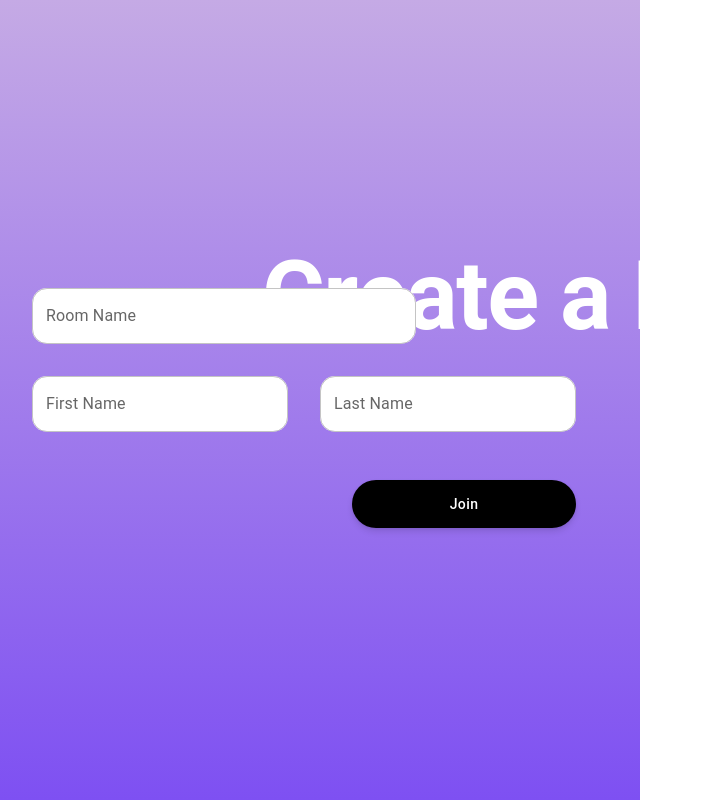
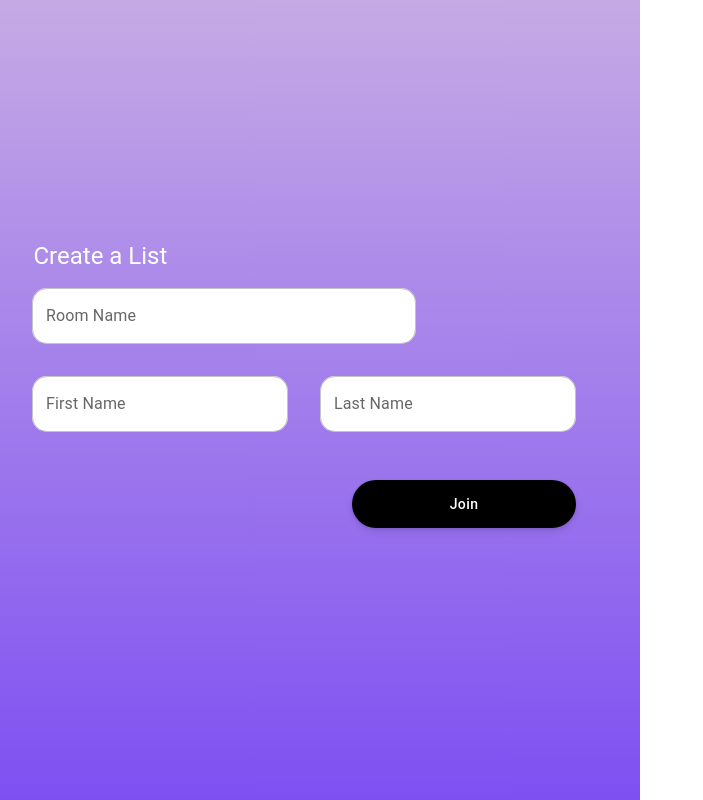
Before and after one commit to samschodron/OfficeHoursWaitingList, a React (Create React App) app in the folder frontend/: page /create-list-page in a window 1280 px wide. Shown: the whole page, without its empty margins (0-703 px from the left). Built offline with nearby package versions, Linux system fonts and the light colour scheme.

Commit message:
fixed some styling for create page

```diff
--- a/frontend/src/components/CreateListPage.js
+++ b/frontend/src/components/CreateListPage.js
@@ -53,7 +53,7 @@ const CreateListPage = () => {
     return (
         <Box>
             <rect className="background-rect">
-                <Typography className="join-header" variant="h1" component="h1" style={{ fontWeight: 'bold' }} gutterBottom>
+                <Typography className="create-header" variant="h5" component="h5" gutterBottom>
                     Create a List
                 </Typography>
                 <div className="textFieldW" style={{ marginLeft: '2rem', marginBottom: '2rem', width: '60%' }}>
--- a/frontend/src/styles.css
+++ b/frontend/src/styles.css
@@ -105,6 +105,13 @@ body {
     transform: translate(15%,-20%);
 }
 
+.create-header {
+    position: absolute;
+    color: white;
+    text-align: left;
+    transform: translate(25%,15rem);
+}
+
 .waiting-list-view {
     display: flex;
     flex-direction: column;
```
